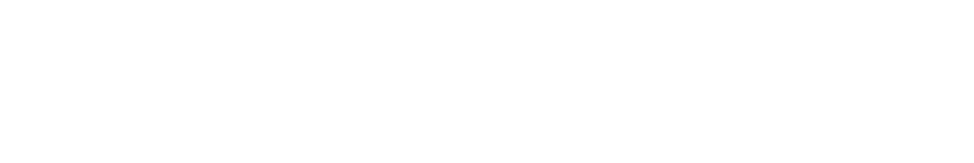
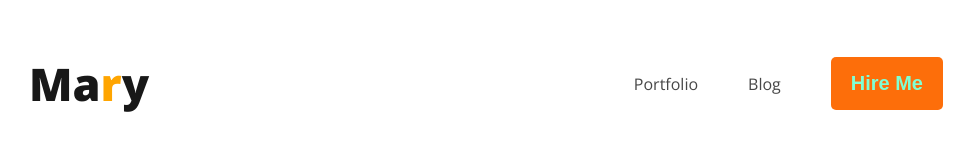
Before and after one commit to 518750Maruf/weddeveloper-portfolio, a plain HTML site: page index.html in a window 1280 px wide. Shown: the whole page, without its empty margins (129-1103 px from the left). Drawn offline with nearby package versions, Linux system fonts and the light colour scheme.

Commit message:
header section complete

```diff
--- a/index.html
+++ b/index.html
@@ -4,16 +4,29 @@
     <meta charset="UTF-8">
     <meta name="viewport" content="width=device-width, initial-scale=1.0">
     <title>web developer portfolio</title>
+    <link rel="preconnect" href="https://fonts.googleapis.com">
+<link rel="preconnect" href="https://fonts.gstatic.com" crossorigin>
+<link href="https://fonts.googleapis.com/css2?family=Open+Sans:wght@400;700;800&display=swap" rel="stylesheet">
+
+    <link rel="stylesheet" href="styles/portfolio.css">
 </head>
 <body>
     <header>
-        <main>
+        <nav>
+            <h3 class="nav-title">Ma<span class="text-primary">r</span>y</h3>
+            <ul>
+                <li><a href="">Portfolio</a></li>
+                <li><a href="">Blog</a></li>
+                <li><button class="btn-primary">Hire Me</button></li>
+            </ul>
+        </nav>
 
-        </main>
-        <footer>
+    </header>
+    <main>
 
-        </footer>
-    </header>
+    </main>
+    <footer>
 
+    </footer>
 </body>
 </html>
--- /dev/null
+++ b/styles/portfolio.css
@@ -0,0 +1,51 @@
+/* common shared styles */
+body {
+    font-family: 'Lato', sans-serif;
+    font-family: 'Open Sans', sans-serif;
+}
+
+.text-primary {
+    color: orange;
+}
+
+.btn-primary {
+    border-radius: 5px;
+    background: #FD6E0A;
+    border: 0;
+    font-size: 20px;
+    font-style: normal;
+    font-weight: 700;
+    color: aquamarine;
+    padding: 15px 20px;
+}
+
+/* nav ralated styles */
+nav {
+    display: flex;
+    justify-content: space-between;
+    margin: 0px 150px;
+}
+
+.nav-title {
+    color: #181818;
+    font-size: 45px;
+    font-weight: 800;
+
+}
+
+nav>ul {
+    display: flex;
+    align-items: center;
+
+}
+
+nav li {
+    list-style: none;
+    margin-right: 50px;
+
+}
+
+nav a {
+    text-decoration: none;
+    color: #474747;
+}
```
